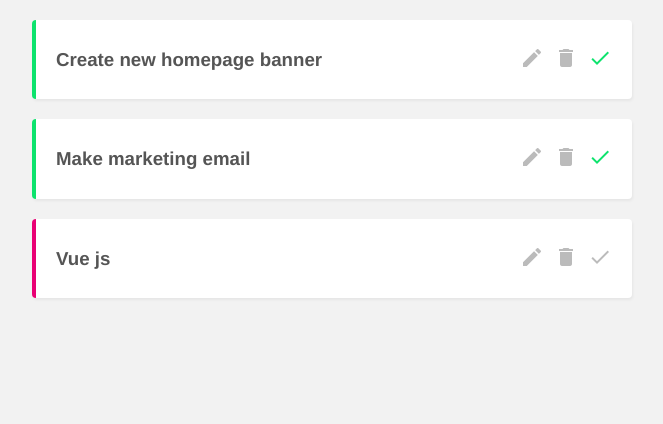
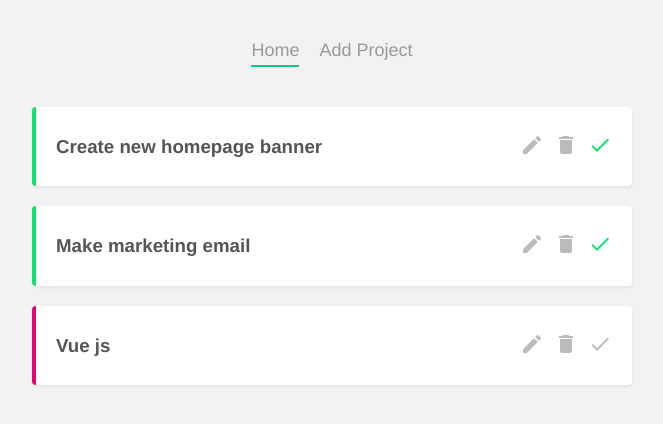
Before and after one commit to alex197925/project-planner-vuejs, a Vue app: page / in a window 1280 px wide. Shown: the top 424 px of the page, without its empty margins (308-971 px from the left). Built offline with nearby package versions, Linux system fonts and the light colour scheme; data requests are answered from the project's data file.

Commit message:
Added Navbar component

```diff
--- a/src/App.vue
+++ b/src/App.vue
@@ -1,8 +1,18 @@
 <!-- @format -->
 
 <template>
+  <NavbarView />
   <router-view />
 </template>
+
+<script>
+import NavbarView from "@/components/NavbarView.vue";
+export default {
+  components: {
+    NavbarView,
+  },
+};
+</script>
 
 <style>
 body {
```
